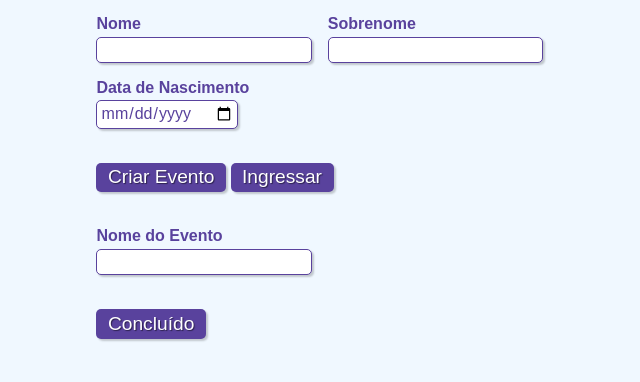
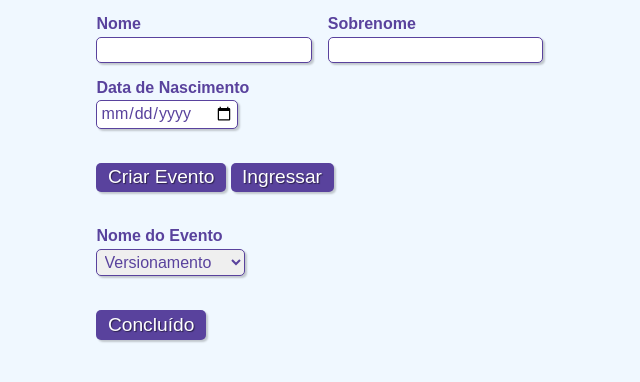
Before and after one commit to MatheusLPolidoro/atividades-senai, a plain HTML site: page resolucao-problemas/index.html in a window 1280 px wide. Both pictures are taken after a click on the button "Ingressar". Shown: the part 96-478 px from the top of the page, without its empty margins (326-966 px from the left). Drawn offline with Linux system fonts and the light colour scheme.

Commit message:
Atualização com lista de eventos cadastrados

```diff
--- a/resolucao-problemas/formulario.css
+++ b/resolucao-problemas/formulario.css
@@ -34,7 +34,7 @@ body{
 }
 
 /* Elementos de tags <input>, <textarea> e <button> */
-input, textarea, button{
+input, textarea, select, button{
     font-family: sans-serif;
     font-size: 1em;
     color: #59429d;
@@ -76,7 +76,7 @@ fildset.grupo.campo{
 }
 
 /* Elementos de classe "campo" das tags <input> e <textarea>*/
-.campo input[type="text"], .campo input[type="date"], .campo textarea{
+.campo input[type="text"], .campo input[type="date"], .campo textarea, .campo select{
     padding: 0.2em;
     border: 1px solid #59429d;
     box-shadow: 2px 2px 2px rgba(0,0,0,0.2);
@@ -84,7 +84,7 @@ fildset.grupo.campo{
 }
 
 /* Elemento de classe "campo" com tag <input> e <textarea> tocas com estado da pseudoclasse "focus"*/
-.campo input:focus, .campo textarea:focus{
+.campo input:focus, .campo textarea:focus, .campo select:focus{
     background: #E0E0F8;
 }
 
--- a/resolucao-problemas/js/index.js
+++ b/resolucao-problemas/js/index.js
@@ -78,7 +78,7 @@ function formCriarEvento() {
 
 function formEntrarEvento() {
     var element = document.getElementById('escolha');
-    element.innerHTML = '<div class="campo"><label><strong>Nome do Evento</strong></label><input type="text" name="nomeEvento" id="nomeEvento" maxlength="20" required></div><div><br><button type="submit" class="botao">Concluído</button></div>'
+    element.innerHTML = '<div class="campo"><label><strong>Nome do Evento</strong></label><select type="text" name="nomeEvento" id="nomeEvento"required>  <option value="valor1">Versionamento</option><option value="valor2">Internet of things</option><option value="valor3">Big Data</option></select></div><div><br><button type="submit" class="botao">Concluído</button></div>'
 }
 
 function submeter() {
```
